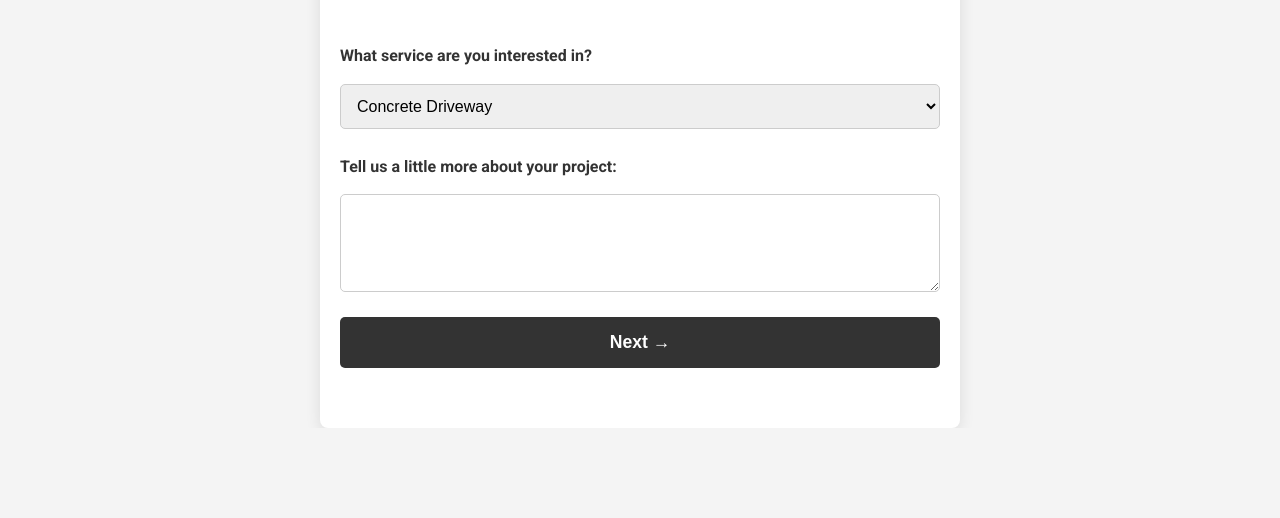
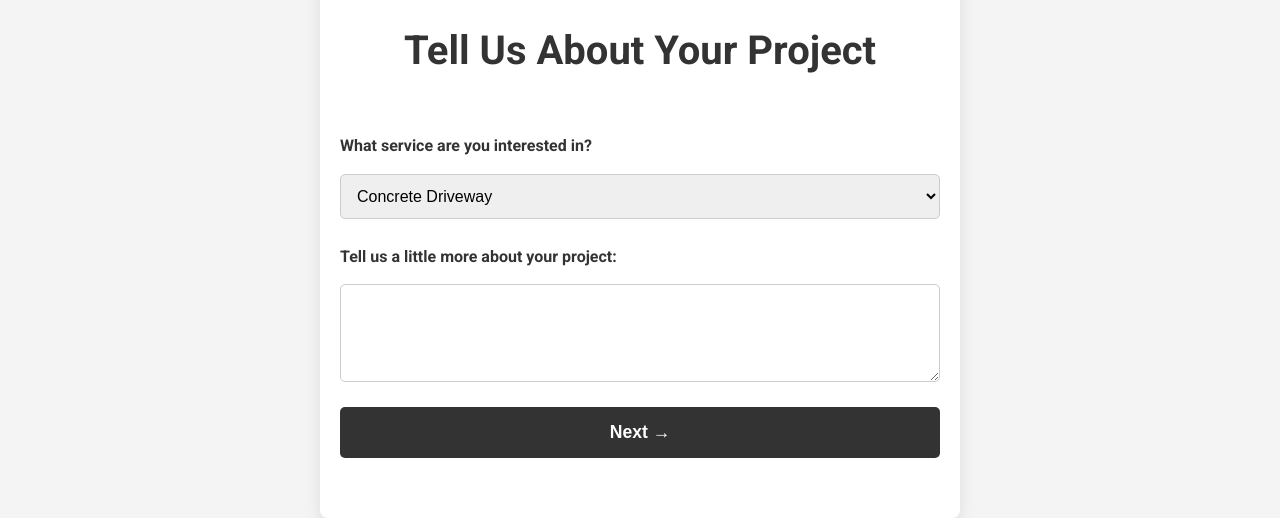
Before and after one commit to TheAIDepot/BCA-Inc, a plain HTML site: page index.html in a window 1280 px wide. Shown: the part 718-1236 px from the top of the page. Before the commit the page ends 1146 px from the top, so only its background shows below. Drawn offline with Linux system fonts and the light colour scheme.

Commit message:
Update style.css
82 -
margin-top: 40px;

```diff
--- a/public/style.css
+++ b/public/style.css
@@ -79,7 +79,7 @@ body {
     background-color: #fff;
     border-radius: 8px;
     box-shadow: 0 4px 15px rgba(0,0,0,0.1);
-    margin-top: -50px;
+    margin-top: 40px;;
     position: relative;
     z-index: 10;
 }
```
